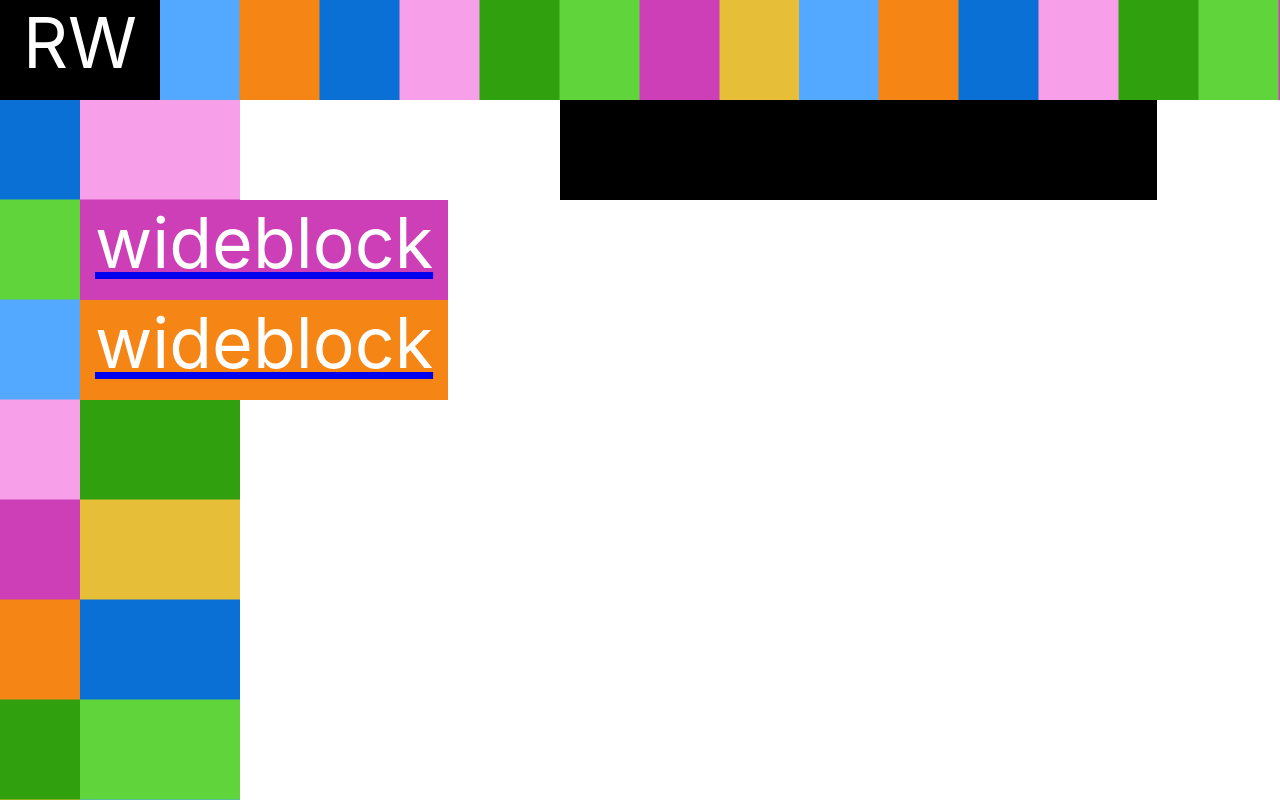
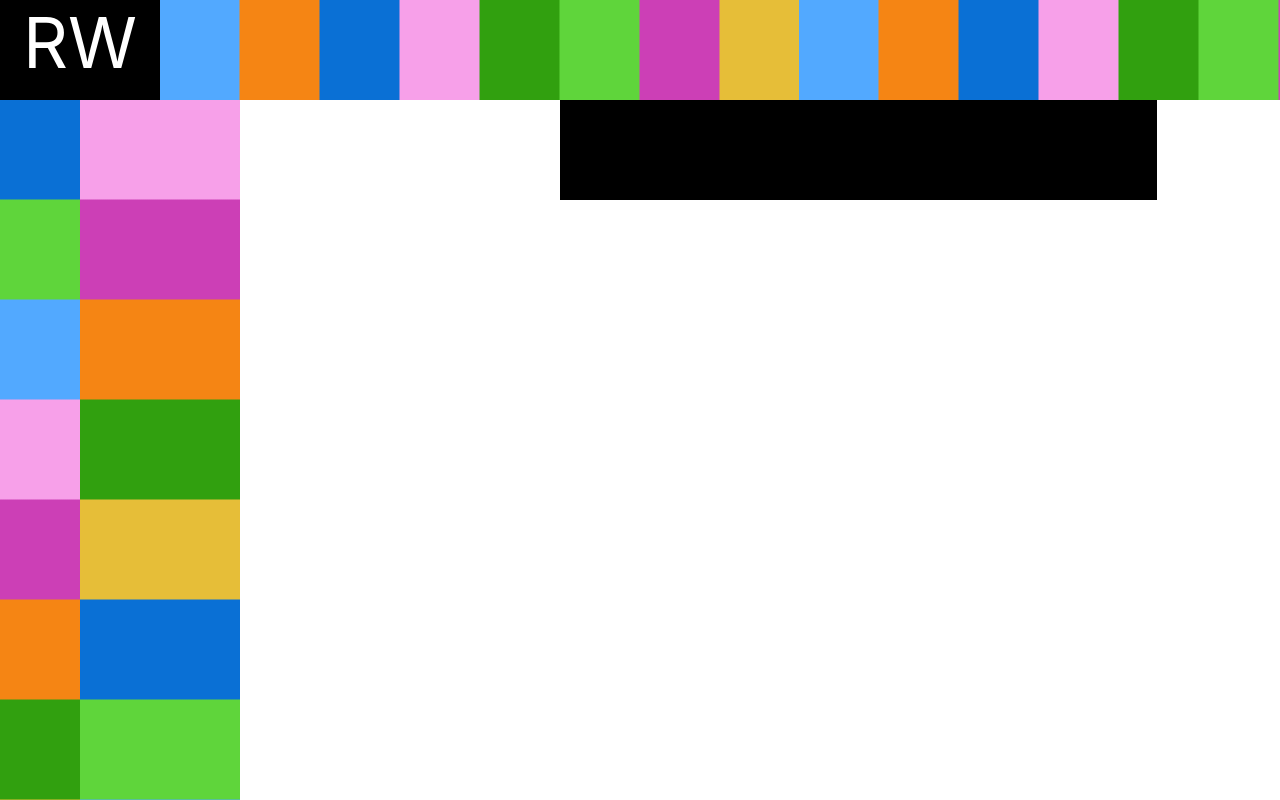
Before and after one commit to CyberImpXIII/rayna-portfolio, a React (Create React App) app: page / in a window 1280 px wide. Built offline with nearby package versions, Linux system fonts and the light colour scheme.

Commit message:
removed git tracking for relocated files

```diff
--- a/src/App.css
+++ /dev/null
@@ -1,108 +0,0 @@
-.title{
-  font-size: 70px;
-  color:white;
-  text-align: center;
-}
-
-.black{
-  background-color:black;
-  color:white;
-}
-
-.quicknav{
-  width: 640px;
-  position: absolute;
-  top: 100px;
-  right: 80px;
-  display: flex;
-}
-
-.quicknavoption{
-  width:560px;
-  height:100px;
-  background-color:black;
-}
-
-.quicknavbutton{
-  height:100px;
-  width:80px;
-  background-color:white;
-}
-
-.headerrainbow{
-  width:calc(100% - 160px);
-  height:100px;
-  background-image:repeating-linear-gradient(to right, #52A9FF 0px,#52A9FF 79px, #F58514 80px, #F58514 159px, #0A70D5 160px, #0A70D5 239px, #F7A0E9 240px, #F7A0E9 319px, #31A00F 320px, #31A00F 399px, #5FD53B 400px, #5FD53B 479px, #CC3FB6 480px, #CC3FB6 559px, #E6BE38 560px, #E6BE38 639px);
-}
-
-.navigation{
-  position:relative;
-  width:240px;
-}
-
-.navoptions{
-  position:absolute;
-  top:100px;
-  left:80px;
-}
-
-.option{
-  height:100px;
-  padding:0px 15px;
-}
-
-.navrainbows{
-  height: 100%;
-  width:100%;
-  display:flex;
-}
-
-.leftnavrainbow{
-  width:80px;
-  height:calc(100vh - 100px);
-  background-image:repeating-linear-gradient(to bottom, #0A70D5 0px, #0A70D5 99px, #5FD53B 100px, #5FD53B 199px, #52A9FF 200px, #52A9FF 299px, #F7A0E9 300px, #F7A0E9 399px, #CC3FB6 400px, #CC3FB6 499px, #F58514 500px, #F58514 599px, #31A00F 600px, #31A00F 699px, #E6BE38 700px, #E6BE38 799px)
-}
-
-.rightnavrainbow{
-  width:160px;
-  height:calc(100vh - 100px);
-  background-image:repeating-linear-gradient(to bottom, #F7A0E9 0px, #F7A0E9 99px, #CC3FB6 100px, #CC3FB6 199px, #F58514 200px, #F58514 299px, #31A00F 300px, #31A00F 399px, #E6BE38 400px, #E6BE38 499px, #0A70D5 500px, #0A70D5 599px, #5FD53B 600px, #5FD53B 699px, #52A9FF 700px, #52A9FF 799px)
-}
-
-@media (prefers-reduced-motion: no-preference) {
-  .App-logo {
-    animation: App-logo-spin infinite 20s linear;
-  }
-}
-
-.App-header {
-  display: flex;
-  align-items: left;
-  width:100vw;
-  height:100px;
-}
-
-.App-link {
-  color: #61dafb;
-}
-
-
-
-.wideblock{
-  height:100px;
-  width:160px;
-}
-
-.narrowblock{
-  height:100px;
-  width:80px;
-}
-
-@keyframes App-logo-spin {
-  from {
-    transform: rotate(0deg);
-  }
-  to {
-    transform: rotate(360deg);
-  }
-}
--- a/src/App.tsx
+++ /dev/null
@@ -1,51 +0,0 @@
-import React from 'react';
-import './App.css';
-
-function App() {
-  const navoptions: {
-    title: string;
-    destination: string;
-    color: string;
-  }[] = [
-    {title:'wideblock', destination:'./', color:'#CC3FB6'},
-    {title:'wideblock', destination:'./', color:'#F58514'}
-  ]
-  const quicknavoptions: {
-    title: string;
-    destination: string;
-  }[] = [
-    {title:'wideblock', destination:'./'},
-    {title:'wideblock', destination:'./'}
-  ]
-
-  return (
-    <div className="App">
-      <header className="App-header">
-        <div className='wideblock black title'>RW
-          </div>
-        <div className='headerrainbow'></div>
-      </header>
-      <nav className='navigation'>
-        <div className='navrainbows'>
-          <div className='leftnavrainbow'>
-          </div>
-          <div className='rightnavrainbow'>
-          </div>
-        </div>
-        <div className='navoptions'>
-          {navoptions.map((option)=>(
-            <a href={option.destination}><div style={{backgroundColor:option.color}} className='option title'>{option.title}</div></a>
-          ))}
-        </div>
-      </nav>
-      <div className='quicknav'>
-        {quicknavoptions.map((option)=>(
-          <div className='quicknavoption'></div>
-        ))}
-        <div className='quicknavbutton'></div>
-      </div>
-    </div>
-  );
-}
-
-export default App;
--- a/src/index.css
+++ /dev/null
@@ -1,13 +0,0 @@
-body {
-  margin: 0;
-  font-family: -apple-system, BlinkMacSystemFont, 'Segoe UI', 'Roboto', 'Oxygen',
-    'Ubuntu', 'Cantarell', 'Fira Sans', 'Droid Sans', 'Helvetica Neue',
-    sans-serif;
-  -webkit-font-smoothing: antialiased;
-  -moz-osx-font-smoothing: grayscale;
-}
-
-code {
-  font-family: source-code-pro, Menlo, Monaco, Consolas, 'Courier New',
-    monospace;
-}
--- a/src/index.tsx
+++ b/src/index.tsx
@@ -1,16 +1,15 @@
 import React from 'react';
 import ReactDOM from 'react-dom/client';
-import { BrowserRouter,  Routes,
-  Route } from "react-router-dom";
-import './index.css';
-import App from './App';
+import { BrowserRouter,  Routes, Route } from "react-router-dom";
+import './styles/index.css';
+import App from './routes/App';
+import Nav from './components/Nav';
+import Quicknavoptioninterface from './interfaces/quicknavoptioninterface';
 import Test from './routes/test';
 import reportWebVitals from './reportWebVitals';
+import Header from './components/Header';
 
-const quicknavoptions: {
-  title: string;
-  destination: string;
-}[] = [
+const quicknavoptions:Quicknavoptioninterface[] = [
   {title:'wideblock', destination:'./'},
   {title:'wideblock', destination:'./'}
 ]
@@ -20,11 +19,15 @@ const root = ReactDOM.createRoot(
 );
 root.render(
   <BrowserRouter>
-      <Routes>
-      <Route path="/" element={<App />} />
-      <Route path="test" element={<Test />} />
-      {/* <Route path="invoices" element={<Invoices />} /> */}
-    </Routes>
+      <Header/>
+      <Nav/>
+      <div style={{width:'100%', height:'100%'}}>
+        <Routes>
+          <Route path="/" element={<App />} />
+          <Route path="test" element={<Test />} />
+          {/* <Route path="invoices" element={<Invoices />} /> */}
+        </Routes>
+      </div>
 </BrowserRouter>);
 
 // If you want to start measuring performance in your app, pass a function
```
Also changed, not shown: 1 other file (tests, documents, lock files or other folders).
